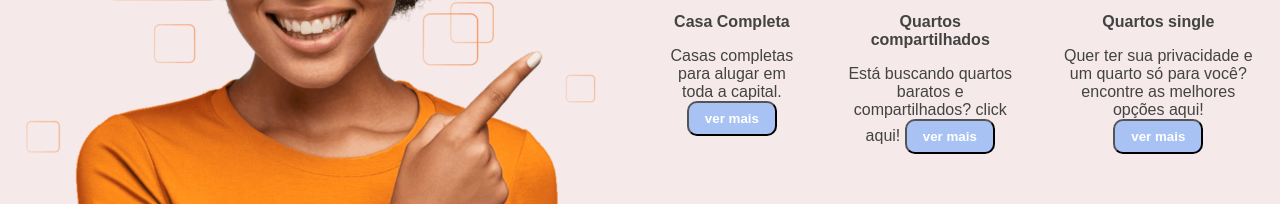
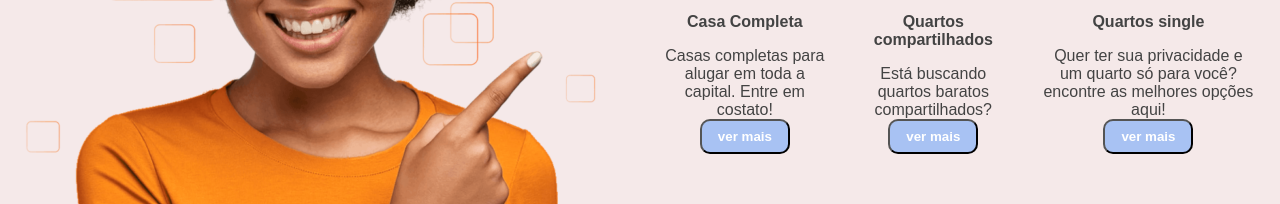
Before and after one commit to copy9/site-aluguel-de-casas, a plain HTML site: page public/index.html in a window 1280 px wide. Shown: the part 357-561 px from the top of the page. Drawn offline with nearby package versions, Linux system fonts and the light colour scheme; files that its build step writes are made by us from their sources; files whose address does not match are found by name.

Commit message:
site-de-casas

```diff
--- a/assets/styles.css
+++ b/assets/styles.css
@@ -13,6 +13,9 @@ body {
     background-image: url(../img/city-wallpaper-5.jpg);
     background-size: cover;
     background: position y -100%;
+}
+.button {
+    padding-top: 10px;
 }
 
 textarea:focus, input:focus {
--- a/index.html
+++ b/public/index.html
@@ -15,23 +15,23 @@
     <div class="teste-inicial">
         <img src="img/imagem-menu.png" alt="contect us">
     </div>
-    <main class="cards">
+        <main class="cards">
     <section class="card">
-            </a> <div class="icon">
-            <img src="img/loupe.png" alt="contect us">
-            </div>
+        </a> <div class="icon">
+        <img src="img/loupe.png" alt="contect us">
+    </div>
 
         <h3>Casa Completa</h3>
-            <span>Casas completas para alugar em toda a capital.</span>
-            <a href="#" target="_blank"></a><button >Ver mais</button>
+            <span>Casas completas para alugar em toda a capital. Entre em costato!</span>
+            <a href="#" target="_blank"></a><br><button class="button">Ver mais</button>
     </section>
     <section class="card">
 <div class="icon">
             <img src="img/loupe.png" alt="contect us">
 </div>
         <h3>Quartos compartilhados</h3>
-            <span>Está buscando quartos baratos e compartilhados? click aqui!</span>
-            <a href="quartos.html" target="_blank"></a> <button>Ver mais</button>
+            <span>Está buscando quartos baratos compartilhados? </span>
+            <a href="quartos.html" target="_blank"></a><br> <button class="button">Ver mais</button>
     </section>
 
 
@@ -42,7 +42,7 @@
 </div>
     <h3>Quartos single</h3>
     <span>Quer ter sua privacidade e um quarto só para você? encontre as melhores opções aqui!</span>
-    <a href="quartos.html" target="_blank"></a><br><button>Ver mais</button>
+    <a href="quartos.html" target="_blank"></a><br><button class="button">Ver mais</button>
     </section>
   </main>
 
```
Also changed, not shown: 2 other files.
